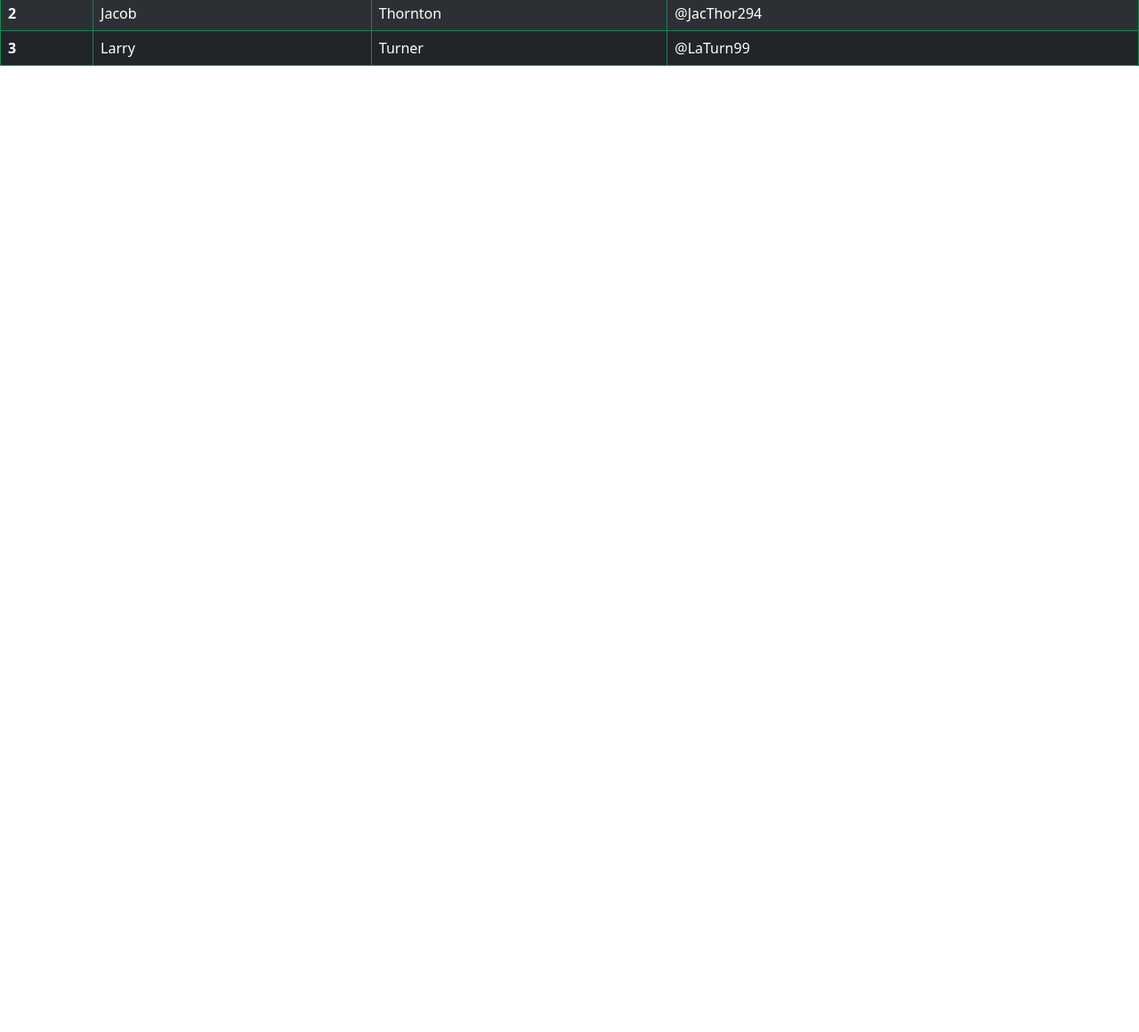
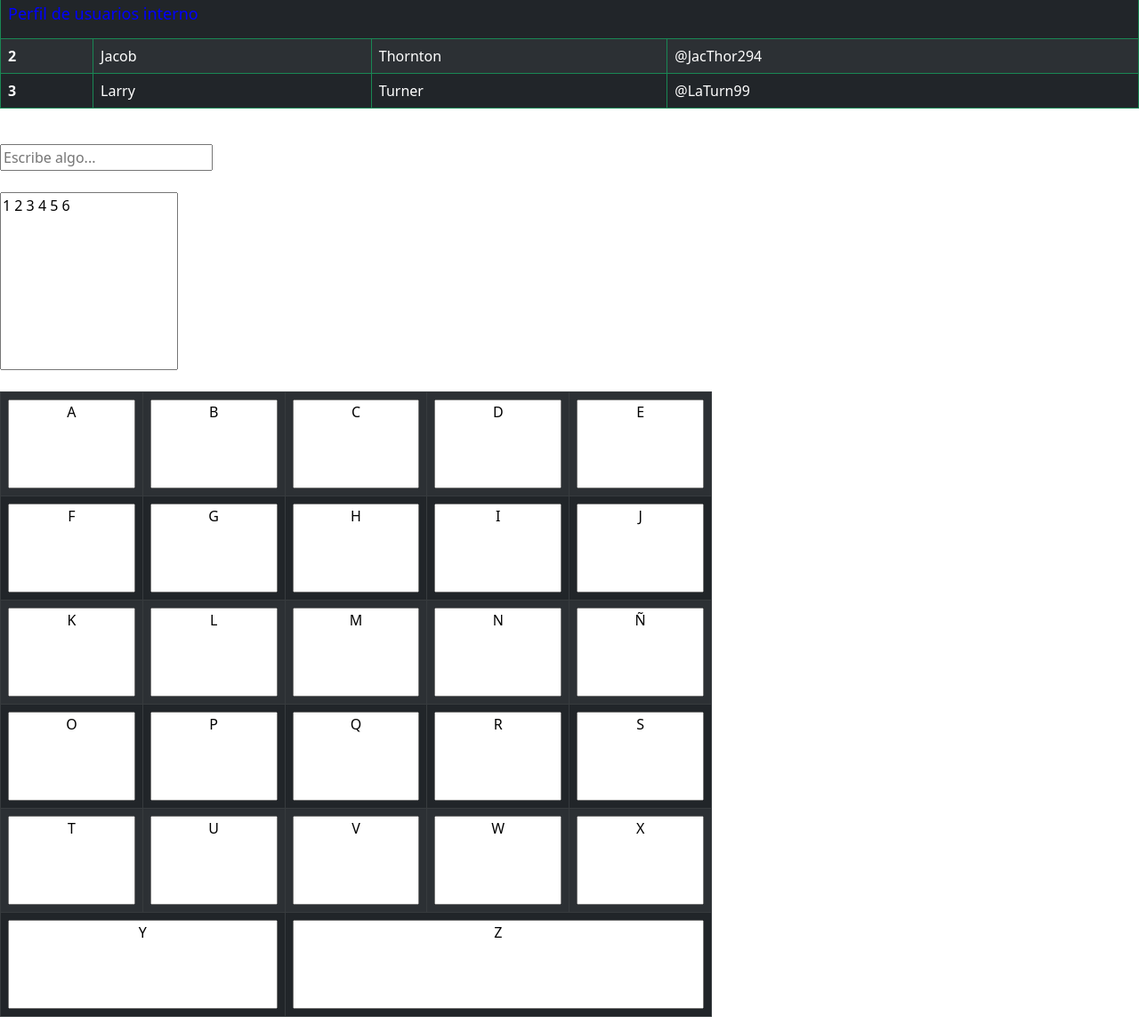
Before and after one commit to Np2Rs8/Prueba-Colab-01, a plain HTML site: page Pag_web_01/index.html in a window 1280 px wide. Shown: the part 488-1648 px from the top of the page at 89% size. Before the commit the page ends 800 px from the top, so only its background shows below. Drawn offline with nearby package versions, Linux system fonts and the light colour scheme.

Commit message:
Tabla 2
Se añadió el primer borrador de prueba de tabla funcional

```diff
--- a/Pag_web_01/index.html
+++ b/Pag_web_01/index.html
@@ -6,7 +6,12 @@
     <body>
         <h1>Página web 01 de prueba</h1>
         <h2>Complemento 1</h2>
+
+        <br>
+
         <input class="btn btn-primary" type="button" value="Mostrar" onclick="saludo()">
+
+        <br><br>
 
         <div style="max-width: none;" class="table-responsive">
             <table class="table table-md table-dark table-striped table-hover table-bordered border-success align-middle caption-top">
@@ -77,6 +82,104 @@
               </table>
         </div>
 
+        <br>
+
+        <input id="campTxt" type="textarea" placeholder="Escribe algo..." oninput="texto()">
+
+        <br><br>
+
+        <textarea id="txtArea" cols="5" columns="5" wrap="hard" style="resize: none; width: 200px; height: 200px;">1 2 3 4 5 6</textarea>
+
+        <br><br>
+
+        <div class="contTabla2">
+            <table class="table table-dark table-bordered table-striped">
+                <tr>
+                    <td width="20%"><textarea id="areaTexto">A</textarea></td>
+                    <td width="20%"><textarea id="areaTexto">B</textarea></td>
+                    <td width="20%"><textarea id="areaTexto">C</textarea></td>
+                    <td width="20%"><textarea id="areaTexto">D</textarea></td>
+                    <td width="20%"><textarea id="areaTexto">E</textarea></td>
+                </tr>
+                <tr>
+                    <td width="20%"><textarea id="areaTexto">F</textarea></td>
+                    <td width="20%"><textarea id="areaTexto">G</textarea></td>
+                    <td width="20%"><textarea id="areaTexto">H</textarea></td>
+                    <td width="20%"><textarea id="areaTexto">I</textarea></td>
+                    <td width="20%"><textarea id="areaTexto">J</textarea></td>
+                </tr>
+                <tr>
+                    <td width="20%"><textarea id="areaTexto">K</textarea></td>
+                    <td width="20%"><textarea id="areaTexto">L</textarea></td>
+                    <td width="20%"><textarea id="areaTexto">M</textarea></td>
+                    <td width="20%"><textarea id="areaTexto">N</textarea></td>
+                    <td width="20%"><textarea id="areaTexto">Ñ</textarea></td>
+                </tr>
+                <tr>
+                    <td width="20%"><textarea id="areaTexto">O</textarea></td>
+                    <td width="20%"><textarea id="areaTexto">P</textarea></td>
+                    <td width="20%"><textarea id="areaTexto">Q</textarea></td>
+                    <td width="20%"><textarea id="areaTexto">R</textarea></td>
+                    <td width="20%"><textarea id="areaTexto">S</textarea></td>
+                </tr>
+                <tr>
+                    <td width="20%"><textarea id="areaTexto">T</textarea></td>
+                    <td width="20%"><textarea id="areaTexto">U</textarea></td>
+                    <td width="20%"><textarea id="areaTexto">V</textarea></td>
+                    <td width="20%"><textarea id="areaTexto">W</textarea></td>
+                    <td width="20%"><textarea id="areaTexto">X</textarea></td>
+                </tr>
+                <tr>
+                    <td width="20%" colspan="2"><textarea id="areaTexto">Y</textarea></td>
+                    <td width="20%" colspan="3"><textarea id="areaTexto">Z</textarea></td>
+                </tr>
+            </table>
+        </div>
+
+
+        <style>
+            #areaTexto {
+                resize: none;
+
+                text-align: center;
+
+                height: 100px;
+                width: 100%;
+
+            }
+
+            .contTabla2 {
+                width: 800px;
+                height: 200px;
+            }
+        </style>
+
+        <pre>
+
+
+
+
+
+
+
+
+
+
+
+
+
+
+
+
+
+
+
+
+
+
+
+        </pre>
+
 
         <script src="script.js"></script>
         <script src="https://cdn.jsdelivr.net/npm/bootstrap@5.2.2/dist/js/bootstrap.bundle.min.js" integrity="sha384-OERcA2EqjJCMA+/3y+gxIOqMEjwtxJY7qPCqsdltbNJuaOe923+mo//f6V8Qbsw3" crossorigin="anonymous"></script>
--- a/Pag_web_01/script.js
+++ b/Pag_web_01/script.js
@@ -7,3 +7,24 @@ function saludo() {
 
     alert(`Hola ${nombre}`);
 }
+
+
+function texto() {
+    let campText = document.querySelector('#campTxt');
+
+    if((campText.value).length === 3){
+        campText.value = (campText.value - 1) + '\n';
+    }
+
+}
+
+function texto2() {
+    let textArea = document.querySelector('#areaTexto');
+
+
+
+    if((textArea.value).length === 88){
+        alert((textArea.value).length);
+    }
+
+}
```
